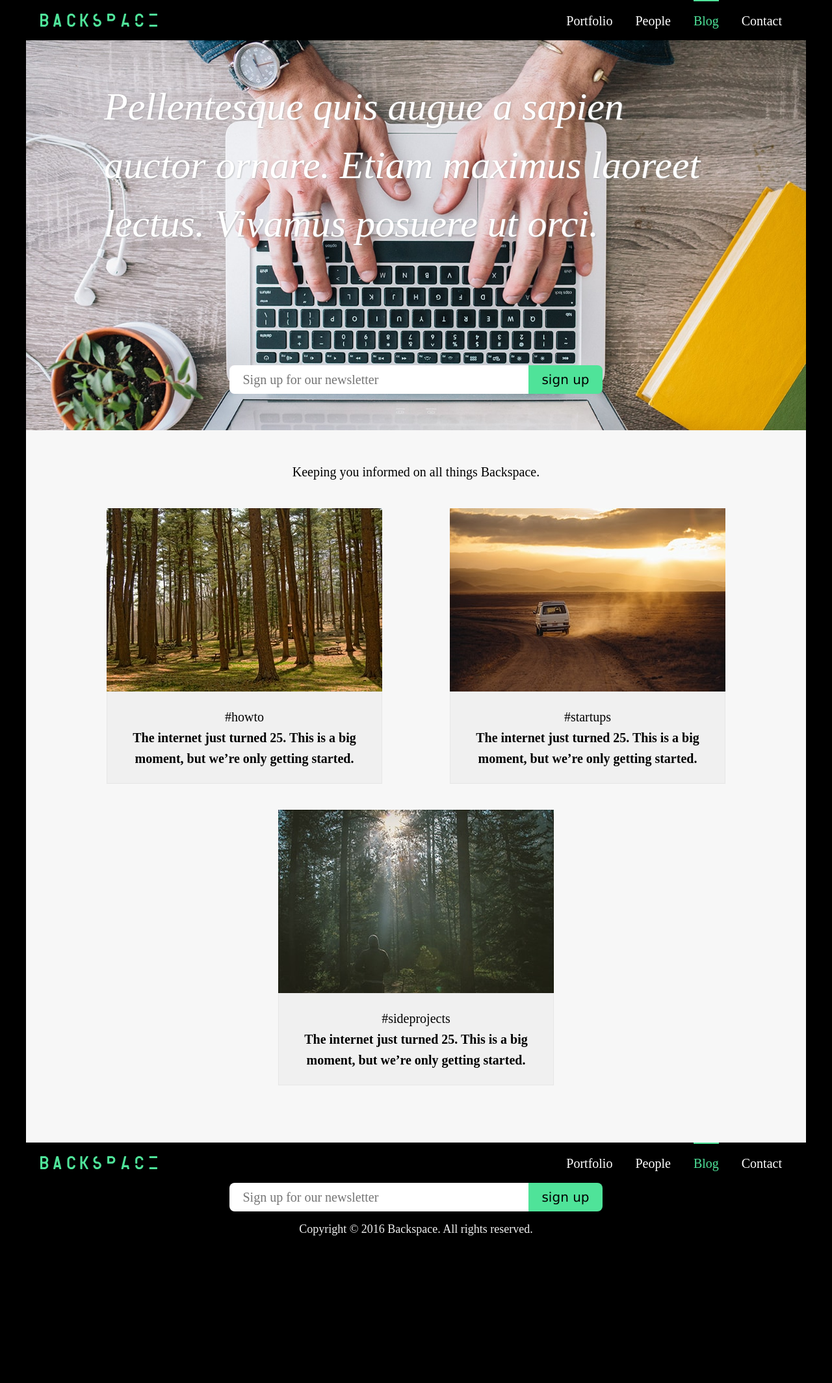
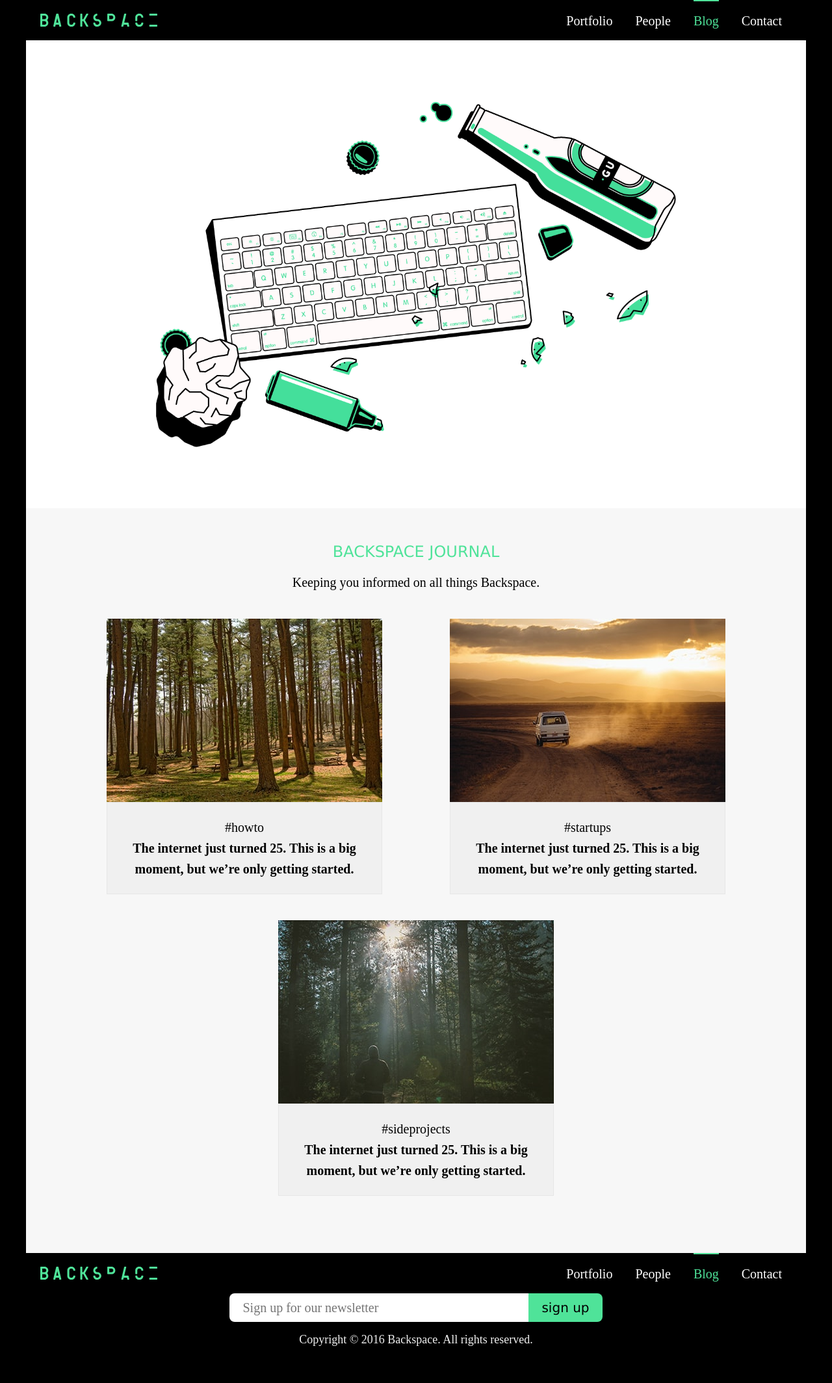
Before and after one commit to backspacehq/backspacehq.github.io, a Jekyll site: the page built from blog/index.html, in a window 1280 px wide. Shown: the whole page at 65% size. Built offline with Jekyll 4.4.1, drawn with Linux system fonts in a browser that asks for light colours; Markdown is read by kramdown in place of the engine named in the settings; comment, search, counter and statistics services are not loaded; before the commit the page ends 1958 px from its top, so only the background shows below that.

Commit message:
illustrations instead of stock photos

```diff
--- a/_includes/footer.html
+++ b/_includes/footer.html
@@ -1,6 +1,9 @@
 <footer class="site-footer">
   {% include navigation.html %}
-  {% include signup.html %}
+  <form class="site-form-signup" action="https://www.getrevue.co/profile/disrupted/add_subscriber" method="POST" target="_blank">
+    <input type="email" name="member[email]" required placeholder="Sign up for our newsletter">
+    <input type="submit" name="member[subscribe]" value="sign up">
+  </form>
   <div class="footer-copyright">
     Copyright © 2016 Backspace. All rights reserved.
   </div>
--- a/_includes/signup.html
+++ /dev/null
@@ -1,4 +0,0 @@
-<form class="site-form-signup" action="https://www.getrevue.co/profile/disrupted/add_subscriber" method="POST" target="_blank">
-  <input type="email" name="member[email]" required placeholder="Sign up for our newsletter">
-  <input type="submit" name="member[subscribe]" value="sign up">
-</form>
--- a/blog/index.html
+++ b/blog/index.html
@@ -2,16 +2,12 @@
 layout: default
 title: Blog
 ---
-
 <div class="hero-cover blog-cover">
-  <h1 class="hero-tagline">Pellentesque quis augue a sapien auctor ornare. Etiam maximus laoreet lectus. Vivamus posuere ut orci.</h1>
-  {% include signup.html %}
 </div>
-
-
 
 <div class="content-block darker stacked">
   <div class="content-block-text">
+    <h2>Backspace Journal</h2>
     <p>
       Keeping you informed on all things Backspace.
     </p>
--- a/index.html
+++ b/index.html
@@ -18,7 +18,7 @@ class: home
 
 <div class="content-block">
   <div class="content-block-img">
-    <img src="/img/content/home/illustration-1-temp.png" alt="Technology pushes humanity forward">
+    <img src="/img/content/home/pushing-forward.png" alt="Technology pushes humanity forward">
   </div>
   <div class="content-block-text">
     <h2>Technology pushes humanity forward.</h2>
@@ -36,13 +36,13 @@ class: home
     </p>
   </div>
   <div class="content-block-img">
-    <img src="/img/content/home/illustration-2-temp.png" alt="Using technology to create positive impact">
+    <img src="/img/content/home/process-for-progress.png" alt="Using technology to create positive impact">
   </div>
 </div>
 
 <div class="content-block stacked">
   <div class="content-block-img">
-    <img src="/img/content/home/illustration-3-temp.png" alt="The perfect co-founder of a seed stage startup">
+    <img src="/img/content/home/perfect-cofounder.png" alt="The perfect co-founder of a seed stage startup">
   </div>
   <div class="content-block-text">
     <h2>The perfect co-founder of a seed stage startup.</h2>
```
Also changed, not shown: _scss/_blog.sass (+6 -1 lines), _scss/_people.sass (+6 -1 lines), people/index.html (+0 -13 lines), css/main.css, img/content/blog/blog-header.png (added), img/content/home/perfect-cofounder.png (renamed from img/content/home/illustration-3-temp.png), img/content/home/process-for-progress.png (renamed from img/content/home/illustration-2-temp.png), img/content/home/pushing-forward.png (renamed from img/content/home/illustration-1-temp.png), img/content/people/cultuur.png.
